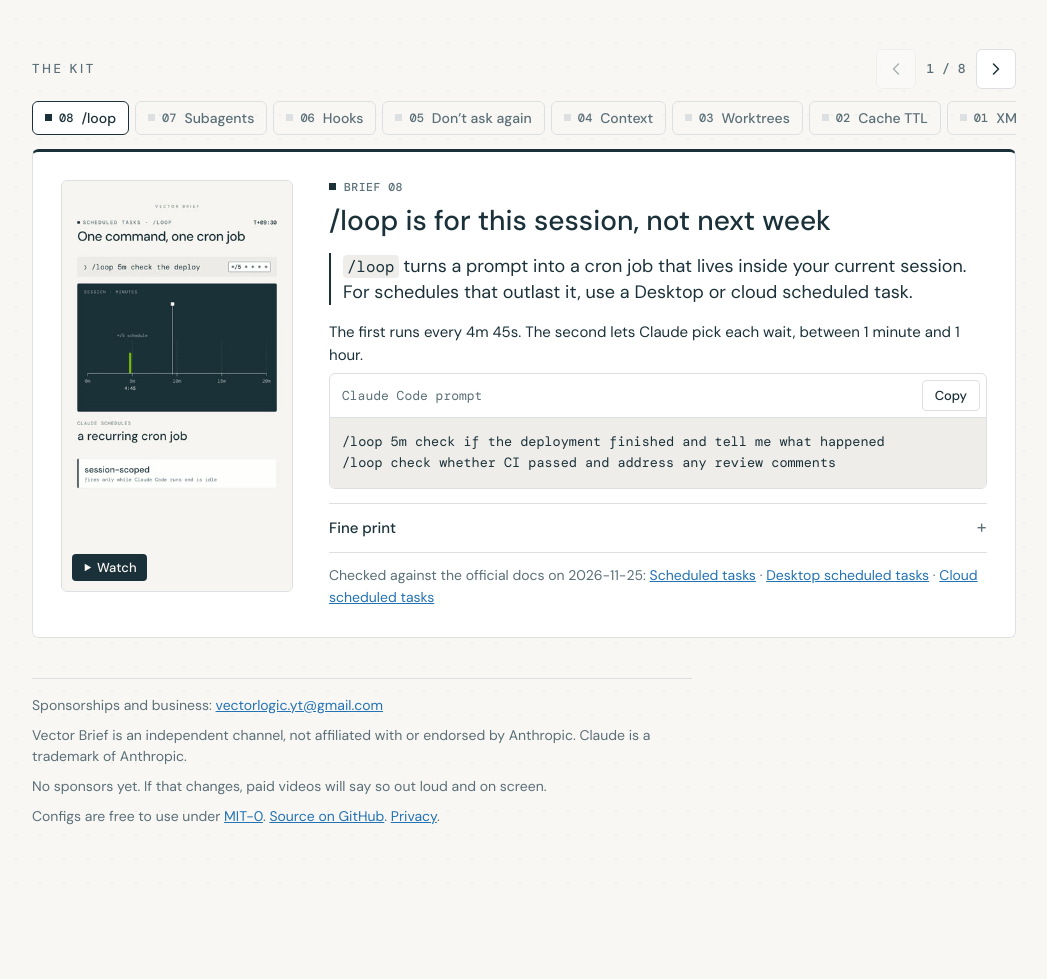
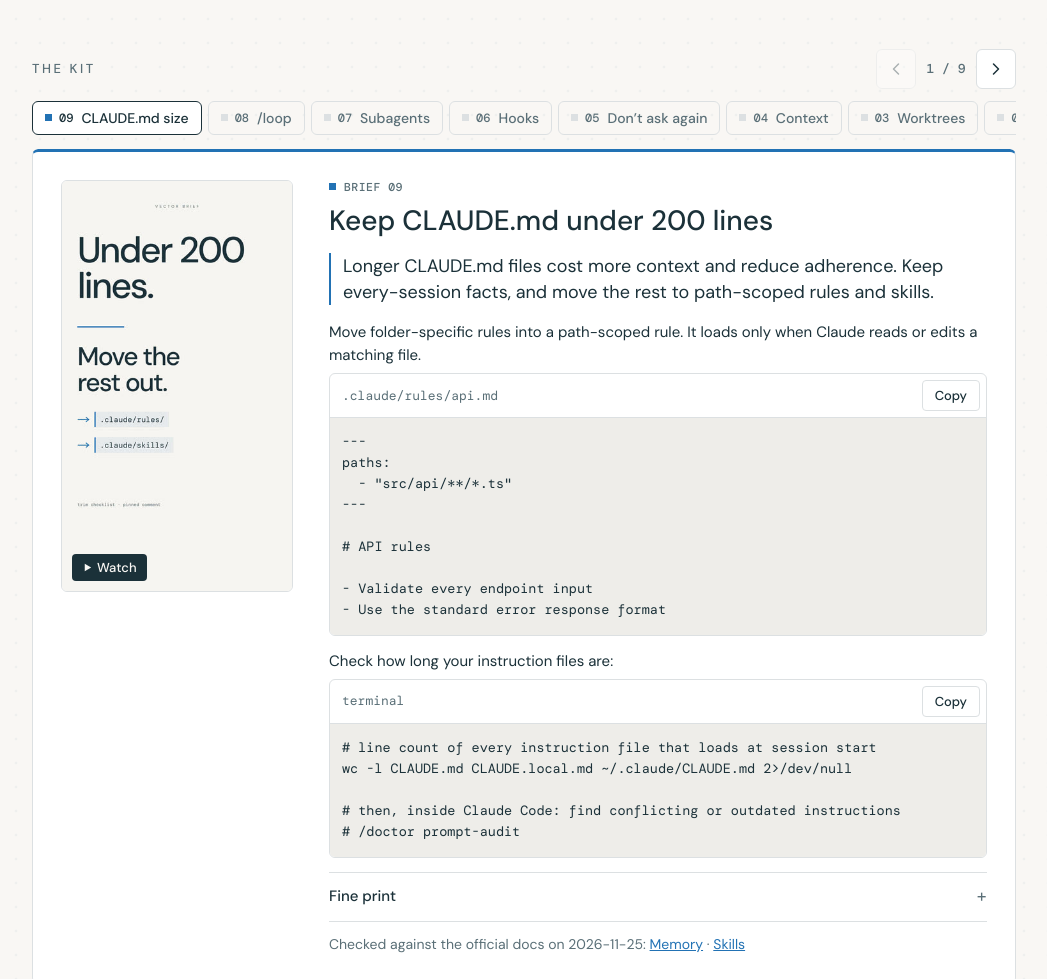
Before and after one commit to VectorBriefStudio/vectorbriefstudio.github.io, a plain HTML site: page index.html in a window 1280 px wide. Shown: the part 353-1332 px from the top of the page, without its empty margins (116-1163 px from the left). Before the commit the page ends 1252 px from the top, so only its background shows below. Drawn offline with nearby package versions, Linux system fonts and the light colour scheme.

Commit message:
Add brief 09: keep CLAUDE.md under 200 lines

```diff
--- a/index.html
+++ b/index.html
@@ -120,12 +120,13 @@ footer p{margin:0 0 8px}
       <h2>The kit</h2>
       <div class="ctrl">
         <button type="button" class="prev" aria-label="Previous brief" disabled><svg viewBox="0 0 24 24" fill="none" stroke="currentColor" stroke-width="1.8" stroke-linecap="round" stroke-linejoin="round" aria-hidden="true"><path d="M15 6l-6 6 6 6"/></svg></button>
-        <span class="count" aria-live="polite">1 / 8</span>
+        <span class="count" aria-live="polite">1 / 9</span>
         <button type="button" class="next" aria-label="Next brief"><svg viewBox="0 0 24 24" fill="none" stroke="currentColor" stroke-width="1.8" stroke-linecap="round" stroke-linejoin="round" aria-hidden="true"><path d="M9 6l6 6-6 6"/></svg></button>
       </div>
     </div>
     <div class="tabs" role="tablist" aria-label="Briefs">
-      <button type="button" role="tab" id="tab-loop-expires" aria-controls="loop-expires" aria-selected="true" style="--accent:#1B3139"><span class="n">08</span>/loop</button>
+      <button type="button" role="tab" id="tab-claude-md-size" aria-controls="claude-md-size" aria-selected="true" style="--accent:#2272B4"><span class="n">09</span>CLAUDE.md size</button>
+      <button type="button" role="tab" id="tab-loop-expires" aria-controls="loop-expires" aria-selected="false" tabindex="-1" style="--accent:#1B3139"><span class="n">08</span>/loop</button>
       <button type="button" role="tab" id="tab-subagents-cost" aria-controls="subagents-cost" aria-selected="false" tabindex="-1" style="--accent:#2272B4"><span class="n">07</span>Subagents</button>
       <button type="button" role="tab" id="tab-hooks-enforce" aria-controls="hooks-enforce" aria-selected="false" tabindex="-1" style="--accent:#AF52DE"><span class="n">06</span>Hooks</button>
       <button type="button" role="tab" id="tab-dont-ask-again" aria-controls="dont-ask-again" aria-selected="false" tabindex="-1" style="--accent:#2272B4"><span class="n">05</span>Don’t ask again</button>
@@ -135,8 +136,26 @@ footer p{margin:0 0 8px}
       <button type="button" role="tab" id="tab-xml-tags" aria-controls="xml-tags" aria-selected="false" tabindex="-1" style="--accent:#2272B4"><span class="n">01</span>XML tags</button>
     </div>
     <div class="track" tabindex="0" aria-label="Briefs: swipe, or use the arrow keys">
+      <article class="slide" id="claude-md-size" role="tabpanel" aria-labelledby="tab-claude-md-size" aria-roledescription="slide" style="--accent:#2272B4">
+        <a class="poster" href="https://www.youtube.com/shorts/WPI0KJfYRjo" aria-label="Watch brief 09 on YouTube"><img src="covers/09.jpg" width="360" height="640" alt="" loading="eager"><span class="play"><svg viewBox="0 0 12 12" aria-hidden="true"><path d="M3 2l7 4-7 4z" fill="currentColor"/></svg>Watch</span></a>
+        <div class="meta"><p class="kicker">Brief 09</p><h3>Keep CLAUDE.md under 200 lines</h3></div>
+        <p class="take">Longer CLAUDE.md files cost more context and reduce adherence. Keep every-session facts, and move the rest to path-scoped rules and skills.</p>
+        <div class="body"><p class="lead-in">Move folder-specific rules into a path-scoped rule. It loads only when Claude reads or edits a matching file.</p><div class="snip"><div class="snip-head"><span class="path">.claude/rules/api.md</span><button class="copy" type="button" data-target="s-claude-md-size-0">Copy</button></div><pre id="s-claude-md-size-0"><code>---
+paths:
+  - &quot;src/api/**/*.ts&quot;
+---
+
+# API rules
+
+- Validate every endpoint input
+- Use the standard error response format</code></pre></div><p class="lead-in">Check how long your instruction files are:</p><div class="snip"><div class="snip-head"><span class="path">terminal</span><button class="copy" type="button" data-target="s-claude-md-size-1">Copy</button></div><pre id="s-claude-md-size-1"><code># line count of every instruction file that loads at session start
+wc -l CLAUDE.md CLAUDE.local.md ~/.claude/CLAUDE.md 2&gt;/dev/null
+
+# then, inside Claude Code: find conflicting or outdated instructions
+# /doctor prompt-audit</code></pre></div><details class="fine"><summary>Fine print</summary><ul><li><code>/init</code> writes a starting CLAUDE.md. If one already exists, it suggests improvements instead of overwriting it.</li><li>Keep CLAUDE.md to facts Claude needs every session: build commands, conventions, project layout and “always do X” rules.</li><li><code>@path</code> imports organize a long file but don’t reduce its context cost. Imported files load with the CLAUDE.md that imports them.</li><li>Turn multi-step procedures into skills. A skill’s body loads only when it’s used.</li><li>If two instructions contradict each other, Claude may pick one arbitrarily. <code>/doctor prompt-audit</code> (Claude Code v2.1.283 or later) reports conflicts with proposed edits and changes nothing until you ask.</li></ul></details><p class="docs">Checked against the official docs on 2026-11-25: <a href="https://code.claude.com/docs/en/memory">Memory</a> · <a href="https://code.claude.com/docs/en/skills">Skills</a></p></div>
+      </article>
       <article class="slide" id="loop-expires" role="tabpanel" aria-labelledby="tab-loop-expires" aria-roledescription="slide" style="--accent:#1B3139">
-        <a class="poster" href="https://www.youtube.com/shorts/b4urAcnbZwo" aria-label="Watch brief 08 on YouTube"><img src="covers/08.jpg" width="360" height="640" alt="" loading="eager"><span class="play"><svg viewBox="0 0 12 12" aria-hidden="true"><path d="M3 2l7 4-7 4z" fill="currentColor"/></svg>Watch</span></a>
+        <a class="poster" href="https://www.youtube.com/shorts/b4urAcnbZwo" aria-label="Watch brief 08 on YouTube"><img src="covers/08.jpg" width="360" height="640" alt="" loading="lazy"><span class="play"><svg viewBox="0 0 12 12" aria-hidden="true"><path d="M3 2l7 4-7 4z" fill="currentColor"/></svg>Watch</span></a>
         <div class="meta"><p class="kicker">Brief 08</p><h3>/loop is for this session, not next week</h3></div>
         <p class="take"><code>/loop</code> turns a prompt into a cron job that lives inside your current session. For schedules that outlast it, use a Desktop or cloud scheduled task.</p>
         <div class="body"><p class="lead-in">The first runs every 4m 45s. The second lets Claude pick each wait, between 1 minute and 1 hour.</p><div class="snip"><div class="snip-head"><span class="path">Claude Code prompt</span><button class="copy" type="button" data-target="s-loop-expires-0">Copy</button></div><pre id="s-loop-expires-0"><code>/loop 5m check if the deployment finished and tell me what happened
```
Also changed, not shown: briefs.json (+40 -0 lines), covers/09.jpg (added), 3 other files.
